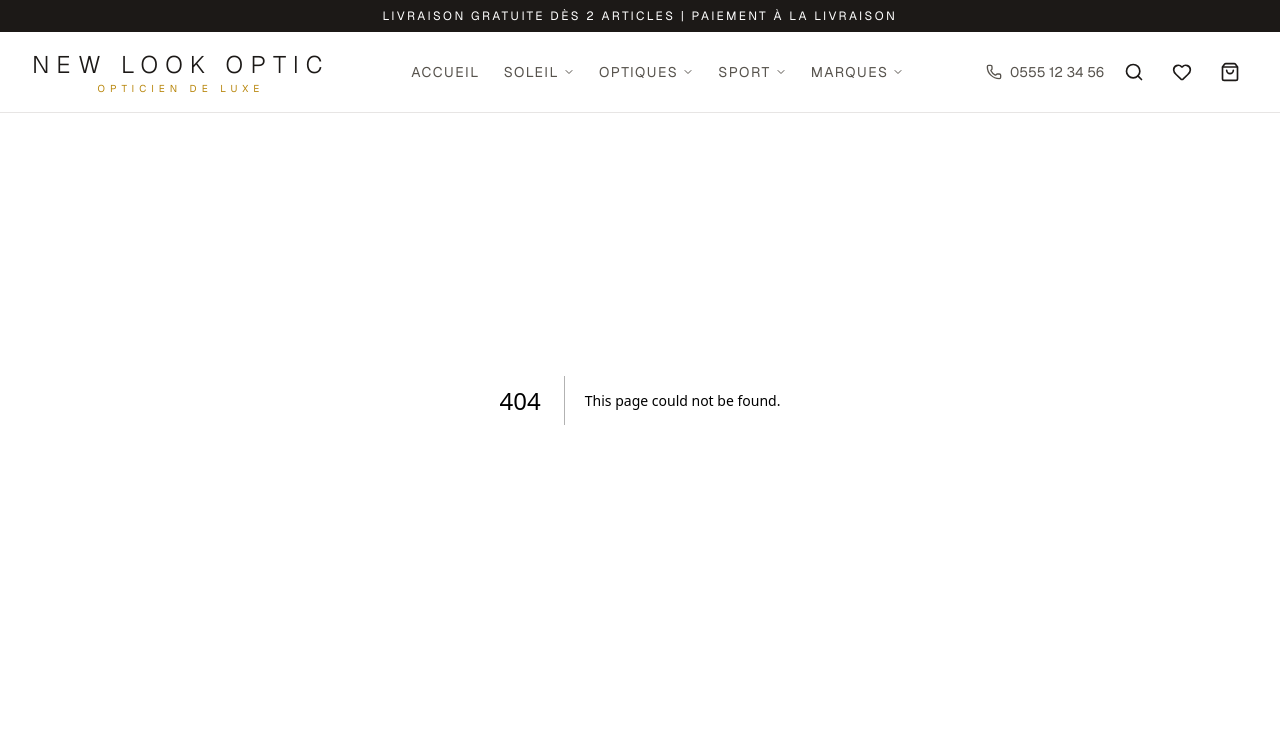
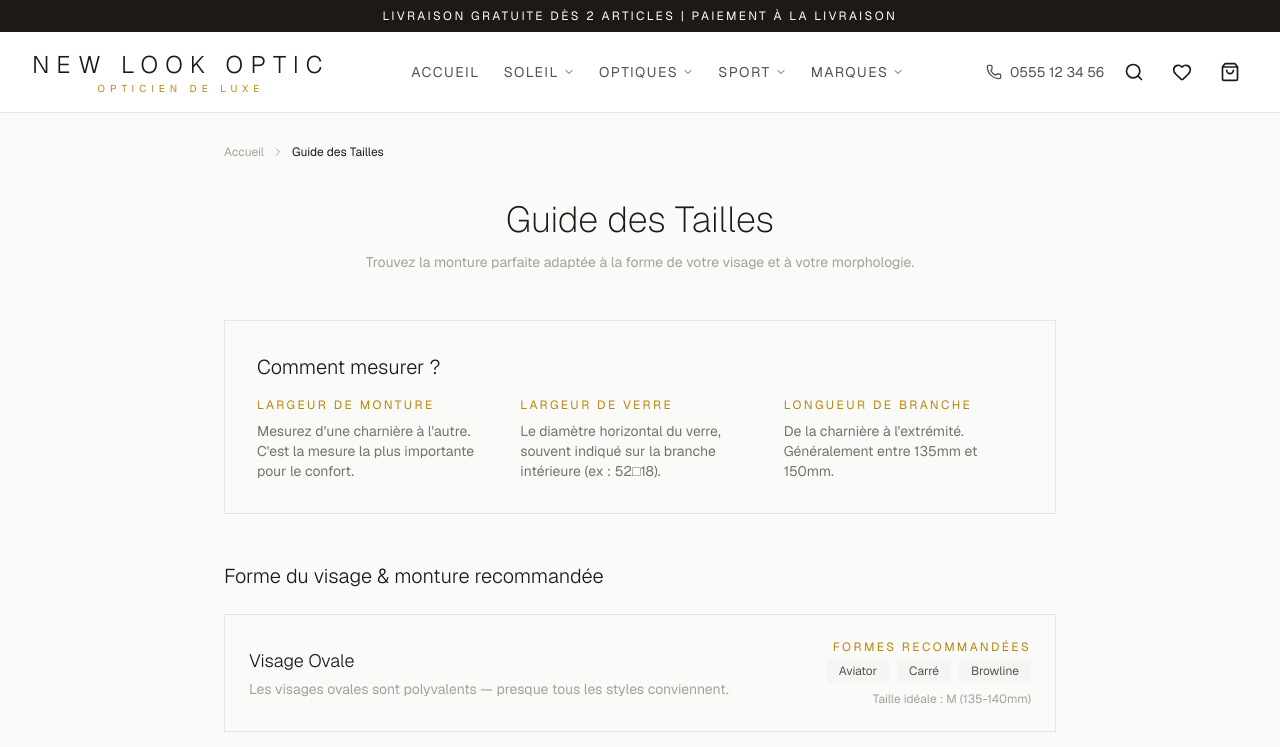
Before and after one commit to yanisbelfar/Glasses-Store, a Next.js app: page /size-guide in a window 1280 px wide. Before the commit this address had no page. Shown: the top 747 px of the page. Built offline with nearby package versions, Linux system fonts and the light colour scheme.

Commit message:
feat: size guide page with face shape recommendations

```diff
--- /dev/null
+++ b/src/app/size-guide/page.tsx
@@ -0,0 +1,85 @@
+"use client";
+
+import Breadcrumbs, { BreadcrumbItem } from "@/components/Breadcrumbs";
+import Footer from "@/components/Footer";
+import { sizeGuide } from "@/lib/data";
+
+export default function SizeGuidePage() {
+  return (
+    <main className="flex-1 pt-28 lg:pt-32">
+      <div className="max-w-4xl mx-auto px-4 sm:px-6 lg:px-8 mb-16">
+        <Breadcrumbs items={[new BreadcrumbItem("Guide des Tailles")]} />
+        <div className="text-center mt-6 mb-12">
+          <h1 className="text-3xl lg:text-4xl font-extralight text-charcoal">
+            Guide des Tailles
+          </h1>
+          <p className="text-sm text-stone-400 mt-3 max-w-xl mx-auto">
+            Trouvez la monture parfaite adaptée à la forme de votre visage et à votre morphologie.
+          </p>
+        </div>
+
+        {/* How to Measure */}
+        <section className="mb-12 border border-stone-200 p-8">
+          <h2 className="text-xl font-light text-charcoal mb-4">Comment mesurer ?</h2>
+          <div className="grid sm:grid-cols-3 gap-6 text-sm text-stone-500">
+            <div>
+              <p className="text-xs tracking-[0.2em] uppercase text-gold mb-2">Largeur de monture</p>
+              <p>Mesurez d&apos;une charnière à l&apos;autre. C&apos;est la mesure la plus importante pour le confort.</p>
+            </div>
+            <div>
+              <p className="text-xs tracking-[0.2em] uppercase text-gold mb-2">Largeur de verre</p>
+              <p>Le diamètre horizontal du verre, souvent indiqué sur la branche intérieure (ex : 52□18).</p>
+            </div>
+            <div>
+              <p className="text-xs tracking-[0.2em] uppercase text-gold mb-2">Longueur de branche</p>
+              <p>De la charnière à l&apos;extrémité. Généralement entre 135mm et 150mm.</p>
+            </div>
+          </div>
+        </section>
+
+        {/* Face Shape Guide */}
+        <section>
+          <h2 className="text-xl font-light text-charcoal mb-6">
+            Forme du visage & monture recommandée
+          </h2>
+          <div className="space-y-4">
+            {sizeGuide.map((entry) => (
+              <div
+                key={entry.faceShape}
+                className="border border-stone-200 p-6 hover:border-gold/30 transition-colors"
+              >
+                <div className="flex flex-col sm:flex-row sm:items-center gap-4">
+                  <div className="flex-1">
+                    <h3 className="text-lg font-light text-charcoal">
+                      Visage {entry.faceShape}
+                    </h3>
+                    <p className="text-sm text-stone-400 mt-1">{entry.description}</p>
+                  </div>
+                  <div className="sm:text-right">
+                    <p className="text-xs tracking-[0.2em] uppercase text-gold mb-1">
+                      Formes recommandées
+                    </p>
+                    <div className="flex flex-wrap sm:justify-end gap-2">
+                      {entry.recommended.map((shape) => (
+                        <span
+                          key={shape}
+                          className="px-3 py-1 bg-stone-100 text-xs text-stone-600"
+                        >
+                          {shape}
+                        </span>
+                      ))}
+                    </div>
+                    <p className="text-xs text-stone-400 mt-2">
+                      Taille idéale : {entry.frameWidth}
+                    </p>
+                  </div>
+                </div>
+              </div>
+            ))}
+          </div>
+        </section>
+      </div>
+      <Footer />
+    </main>
+  );
+}
```
